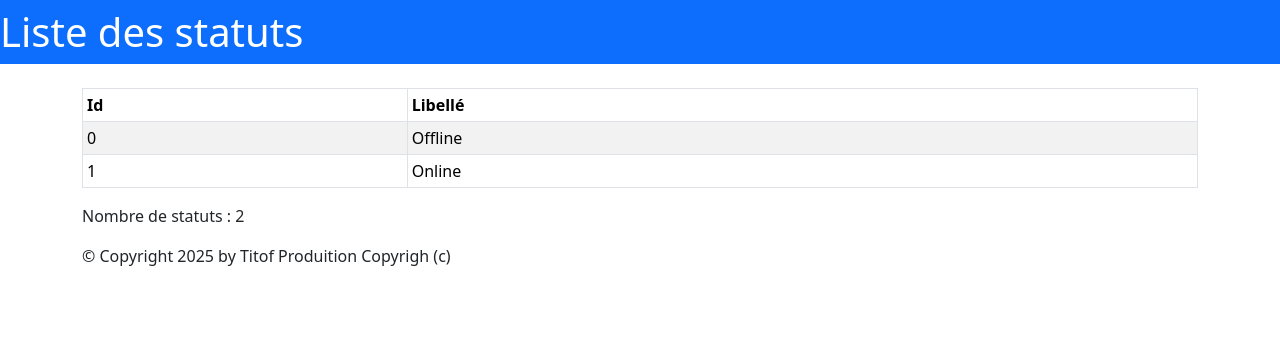
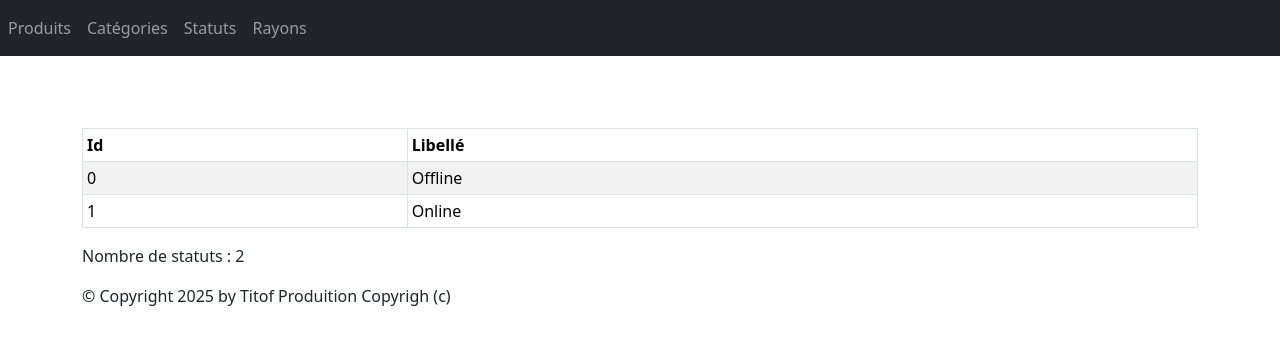
Before and after one commit to Fbouam/bouamrani_progavance, a Django app: page /monApp/statut/ in a window 1280 px wide. Shown: the top 345 px of the page. Run offline with Django 5.2, Linux system fonts and the light colour scheme; data comes from the database, SQL or seed files in the repository; both versions use the stored data as it was after the commit; parts of the project's set-up code (start-up, migrations or seed data) failed here and were passed over; some libraries are stand-ins or nearby versions.

Commit message:
j'ai fini la section vue générique d'affichage, j'ai fais pour le rayon le status etc

```diff
--- a/tutoDjango/monApp/templates/monApp/base.html
+++ b/tutoDjango/monApp/templates/monApp/base.html
@@ -13,9 +13,25 @@
     </head>
     <body>
         {% block nav %}
-        <nav class="navbar navbar-expand-md navbar-dark bg-primary mb-4">
+            <nav class="navbar navbar-expand-md navbar-dark bg-dark mb-4">
+    <div class="collapse navbar-collapse" id="navbarNav">
+        <ul class="navbar-nav ml-auto">
+            <li class="nav-item">
+                <a class="nav-link" href="{% url 'lst_prdts' %}">Produits</a>
+            </li>
+            <li class="nav-item">
+                <a class="nav-link" href="{% url 'lst_cats' %}">Catégories</a>
+            </li>
+            <li class="nav-item">
+                <a class="nav-link" href="{% url 'lst_stats' %}">Statuts</a>
+            </li>
+            <li class="nav-item">
+                <a class="nav-link" href="{% url 'lst_rayons' %}">Rayons</a>
+            </li>
+        </ul>
+    </div>
+</nav>
             {% block menu %}{% endblock %}
-        </nav>
         {% endblock %}
         <main role="main" class="container top-pushed">
             <div class="jumbotron">
--- a/tutoDjango/monApp/templates/monApp/detail_produit.html
+++ b/tutoDjango/monApp/templates/monApp/detail_produit.html
@@ -12,5 +12,6 @@
         <li>Date de fabrication : {{ prdt.dateFabProd }}</li>
         <li>Catégorie : {{ prdt.categorie }}</li>
         <li>Statut : {{ prdt.status }}</li>
+        <a href="{% url 'lst_prdts' %}">Retour à la liste des produits</a>
     </ul>
 {% endblock %}
--- a/tutoDjango/monApp/templates/monApp/list_produits.html
+++ b/tutoDjango/monApp/templates/monApp/list_produits.html
@@ -17,7 +17,7 @@
     <tbody>
     {% for prdt in prdts %}
         <tr>
-            <td>{{ prdt.refProd }}</td>
+            <td><a href="{% url 'dtl_prdt' prdt.refProd %}">{{ prdt.refProd }}</a></td>
             <td>{{ prdt.intituleProd }}</td>
             <td>{{ prdt.prixUnitaireProd|floatformat:2 }} €</td>
             <td>{{ prdt.dateFabProd|date:"d/m/Y" }}</td>
--- a/tutoDjango/monApp/urls.py
+++ b/tutoDjango/monApp/urls.py
@@ -12,8 +12,14 @@ urlpatterns = [
     path('aboutus/', views.AboutView.as_view()),
     #path('aboutus', views.aboutus, name='aboutus'),
     #path('produits/', views.ListProduits, name='list_produits'),
-    path("produits/",views.ProduitListView.as_view()),
-    path("produit/<pk>/",views.ProduitDetailView.as_view()),
+    path("produits/",views.ProduitListView.as_view(),name="lst_prdts"),
+    path("produit/<pk>/" ,views.ProduitDetailView.as_view(), name="dtl_prdt"),
+    path("categories/", views.CategorieListView.as_view(), name="lst_cats"),
+    path("categorie/<pk>/", views.CategorieDetailView.as_view(), name="dtl_cat"),
+    path("statuts/", views.StatutListView.as_view(), name="lst_stats"),
+    path("statut/<pk>/", views.StatutDetailView.as_view(), name="dtl_stat"),
+    path("rayons/", views.RayonListView.as_view(), name="lst_rayons"),
+    path("rayon/<pk>/", views.RayonDetailView.as_view(), name="dtl_rayon"),
     path('categories/', views.ListCategories, name='list_categories'),
     path('statut/', views.ListStatuts, name='list_statut'),
 
--- a/tutoDjango/monApp/views.py
+++ b/tutoDjango/monApp/views.py
@@ -1,6 +1,6 @@
 from django.shortcuts import render
 from django.http import HttpResponse, HttpResponseNotFound, Http404
-from django.views.generic import TemplateView, ListView
+from django.views.generic import TemplateView, ListView, DetailView
 from .models import Produit, Categorie, Statut
 from . import models as models_module
 
@@ -48,6 +48,66 @@ class ProduitDetailView(DetailView):
         context['titremenu'] = "Détail du produit"
         return context
 
+class CategorieListView(ListView):
+    model = Categorie
+    template_name = "monApp/list_categories.html"
+    context_object_name = "cats"
+
+    def get_context_data(self, **kwargs):
+        context = super().get_context_data(**kwargs)
+        context['titremenu'] = "Liste des catégories"
+        return context
+
+class CategorieDetailView(DetailView):
+    model = Categorie
+    template_name = "monApp/detail_categorie.html"
+    context_object_name = "cat"
+
+    def get_context_data(self, **kwargs):
+        context = super().get_context_data(**kwargs)
+        context['titremenu'] = "Détail de la catégorie"
+        return context
+
+class StatutListView(ListView):
+    model = Statut
+    template_name = "monApp/list_statuts.html"
+    context_object_name = "stats"
+
+    def get_context_data(self, **kwargs):
+        context = super().get_context_data(**kwargs)
+        context['titremenu'] = "Liste des statuts"
+        return context
+
+class StatutDetailView(DetailView):
+    model = Statut
+    template_name = "monApp/detail_statut.html"
+    context_object_name = "stat"
+
+    def get_context_data(self, **kwargs):
+        context = super().get_context_data(**kwargs)
+        context['titremenu'] = "Détail du statut"
+        return context
+
+class RayonListView(ListView):
+    model = models_module.Rayon
+    template_name = "monApp/list_rayons.html"
+    context_object_name = "rayons"
+
+    def get_context_data(self, **kwargs):
+        context = super().get_context_data(**kwargs)
+        context['titremenu'] = "Liste des rayons"
+        return context
+
+class RayonDetailView(DetailView):
+    model = models_module.Rayon
+    template_name = "monApp/detail_rayon.html"
+    context_object_name = "rayon"
+
+    def get_context_data(self, **kwargs):
+        context = super().get_context_data(**kwargs)
+        context['titremenu'] = "Détail du rayon"
+        return context
+
 def contactus(request):
     return render(request, 'monApp/contact.html')
 
```
Also changed, not shown: tutoDjango/monApp/templates/monApp/detail_categorie.html (added, +14 -0 lines), tutoDjango/monApp/templates/monApp/detail_rayon.html (added, +14 -0 lines), tutoDjango/monApp/templates/monApp/detail_statut.html (added, +14 -0 lines), tutoDjango/db.sqlite3. Lines whose indentation alone changed are shown as unchanged.
